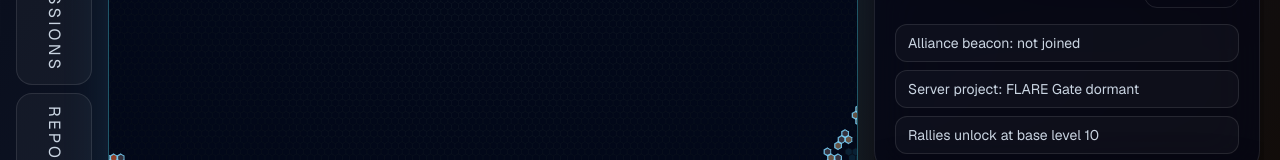
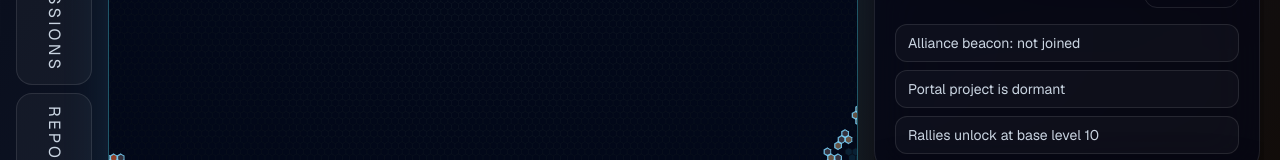
Before and after one commit to Unimatrix00/Flare, a Next.js app: page / in a window 1280 px wide. Shown: the part 607-767 px from the top of the page. Built offline with nearby package versions, Linux system fonts and the light colour scheme.

Commit message:
Improve alliance HUD readability
Co-authored-by: Attila Kardos <Unimatrix00@users.noreply.github.com>

```diff
--- a/components/MapStartScreen.tsx
+++ b/components/MapStartScreen.tsx
@@ -76,7 +76,7 @@ const resourceReadout = [
 const navItems = ["Map", "Base", "Alliance", "Chat", "Missions", "Reports"];
 const allianceSignals = [
   "Alliance beacon: not joined",
-  "Server project: FLARE Gate dormant",
+  "Portal project is dormant",
   "Rallies unlock at base level 10",
 ];
 const chatMessages = [
```
